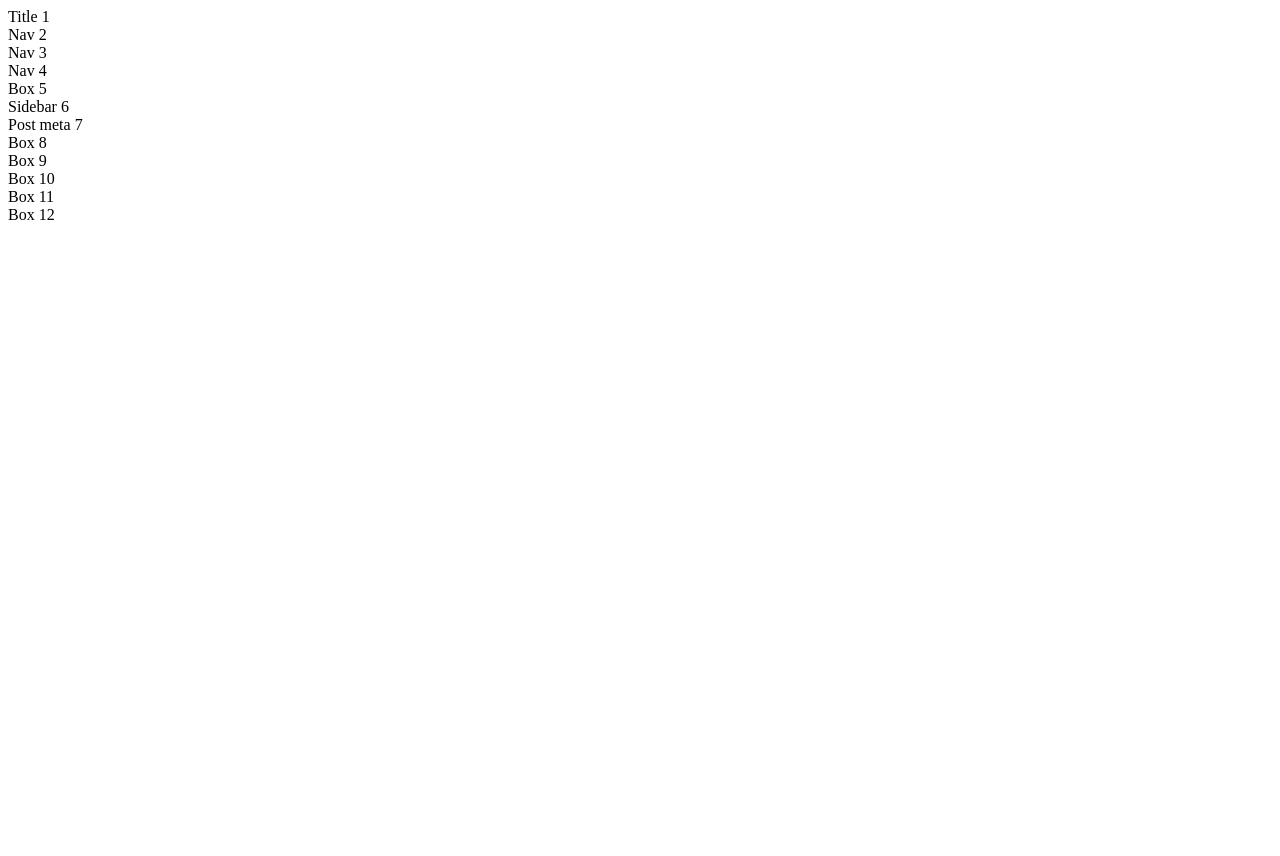
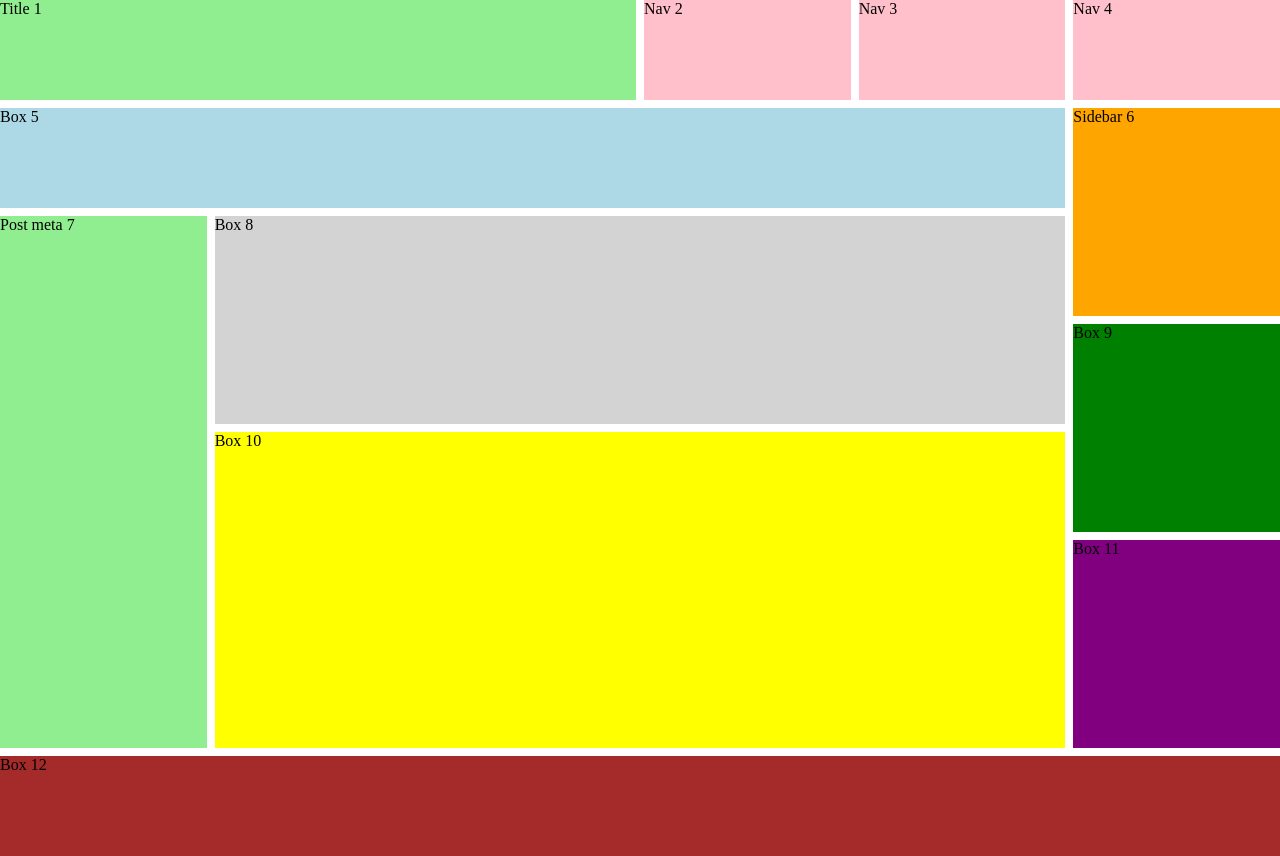
Before and after one commit to ahmedfahadpk/HTML5-CSS3, a plain HTML site: page Grid-template/index.html in a window 1280 px wide. Before the commit the page ends 800 px from the top, so only its background shows below. Drawn offline with Linux system fonts and the light colour scheme.

Commit message:
added grid colums and grid rows with Span to design this template

```diff
--- a/Grid-template/index.html
+++ b/Grid-template/index.html
@@ -9,18 +9,18 @@
 </head>
 <body>
     <div class="grid-container">
-        <div class="item-Stitle">Title 1</div>
-        <div class="item-nav">Nav 2</div>
-        <div class="item-nav">Nav 3</div>
-        <div class="item-nav">Nav 4</div>
-        <div class="item-Ptitle">Box 5</div>
-        <div class="item-sidebar">Sidebar 6</div>
-        <div class="item-meta">Post meta 7</div>
-        <div class="item-content">Box 8</div>
-        <div class="item-ads">Box 9</div>
-        <div class="item-image">Box 10</div>
-        <div class="item-stuff">Box 11</div>
-        <div class="item-footer">Box 12</div>
+        <div class="item Stitle">Title 1</div>
+        <div class="item nav">Nav 2</div>
+        <div class="item nav">Nav 3</div>
+        <div class="item nav">Nav 4</div>
+        <div class="item Ptitle">Box 5</div>
+        <div class="item sidebar">Sidebar 6</div>
+        <div class="item meta">Post meta 7</div>
+        <div class="item content">Box 8</div>
+        <div class="item ads">Box 9</div>
+        <div class="item image">Box 10</div>
+        <div class="item stuff">Box 11</div>
+        <div class="item footer">Box 12</div>
     </div>
 </body>
 </html>
--- a/Grid-template/style.css
+++ b/Grid-template/style.css
@@ -0,0 +1,74 @@
+* {
+    margin: 0;
+    padding: 0;
+    box-sizing: border-box;
+}
+
+body {
+    background: white;
+}
+
+.grid-container {
+    display: grid;
+    grid-template-columns: repeat(6, 1fr);
+    grid-template-rows: repeat(8, 1fr);
+    background: white;
+    grid-gap: 0.5rem;
+}
+
+.item {
+    background: lightpink;
+    min-height: 100px;
+}
+
+.Stitle {
+    background: lightgreen;
+    grid-column: 1 / span 3;
+}
+
+.nav {
+    background: pink;
+}
+
+.Ptitle {
+    background: lightblue;
+    grid-column: 1 / span 5;
+}
+
+.sidebar {
+    background: orange;
+    grid-row: 2 / span 2;
+    grid-column: 6;
+}
+
+.meta {
+    background: lightgreen;
+    grid-row: 3 / span 5;
+}
+
+.content {
+    background: lightgray;
+    grid-column: 2 / span 4;
+    grid-row: 3 / span 2;
+}
+
+.ads {
+    background: green;
+    grid-row: 4 / span 2;
+}
+
+.image {
+    background: yellow;
+    grid-column: 2 / span 4;
+    grid-row: 5 / span 3;
+}
+
+.stuff {
+    grid-row: 6 / span 2;
+    background: purple;
+}
+
+.footer {
+    background: brown;
+    grid-column: 1 / span 6;
+}
```
